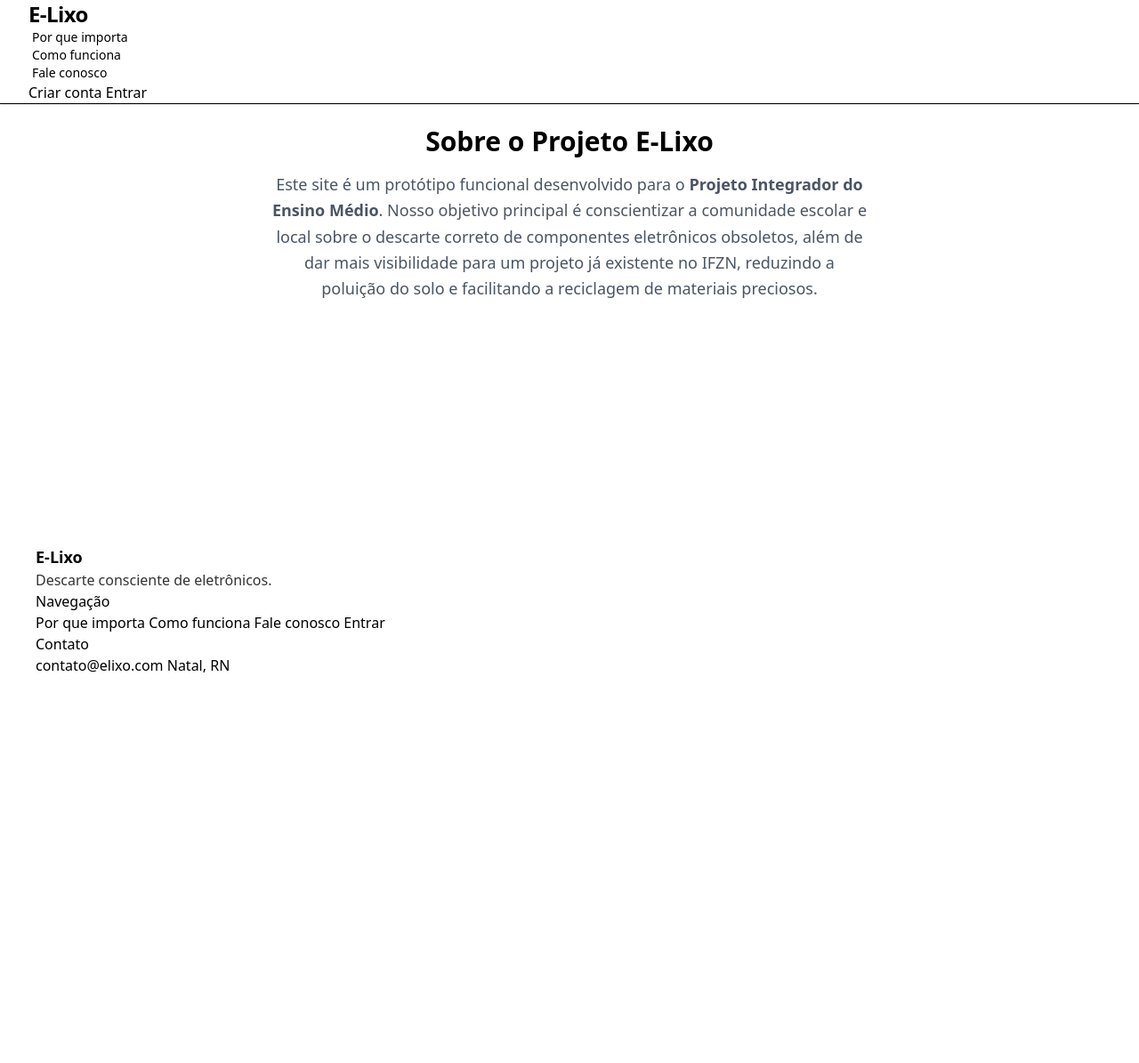
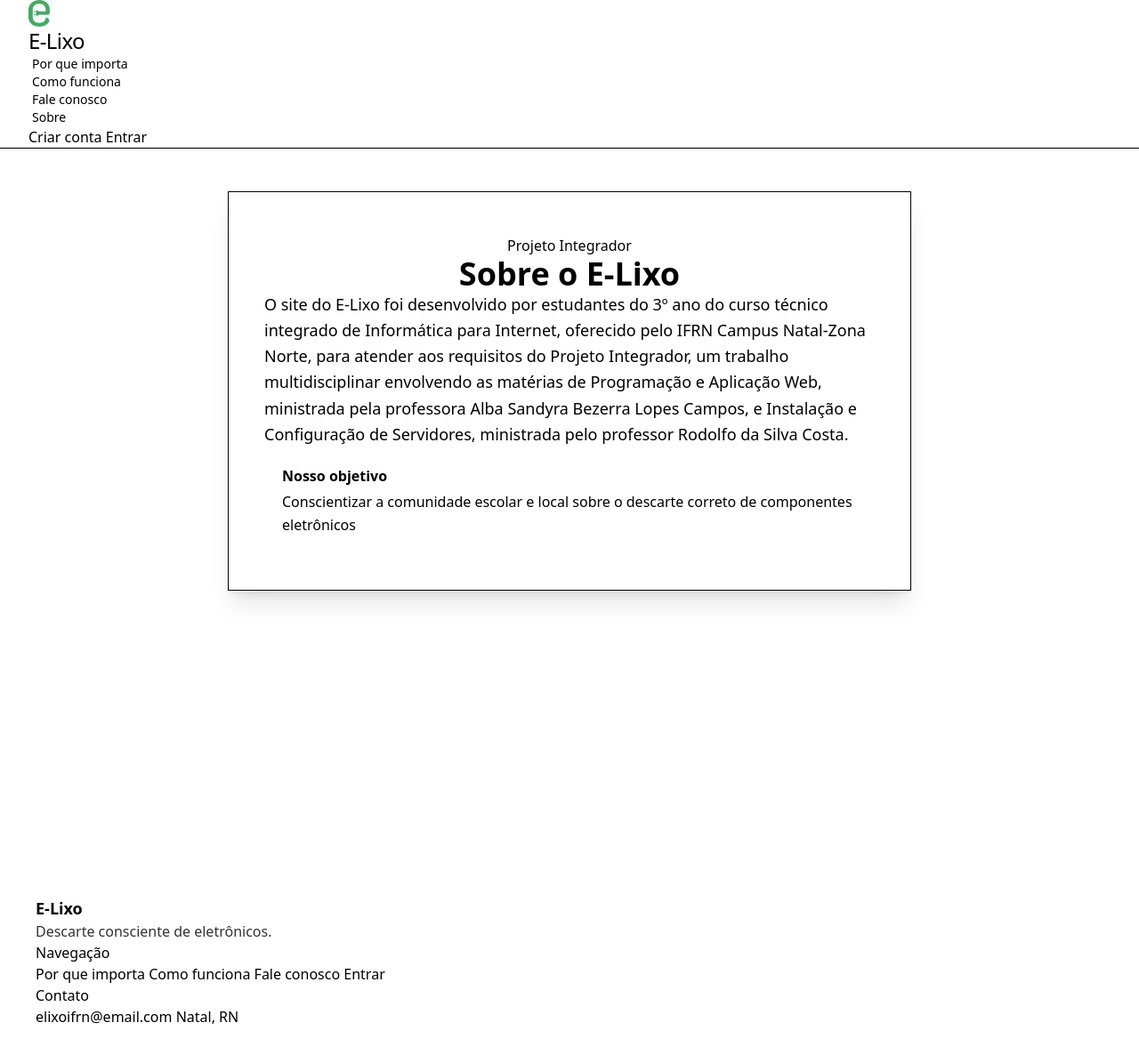
Before and after one commit to evellyn-create/E-lixo, a Flask app: page /sobre in a window 1280 px wide. Shown: the whole page at 89% size. Before the commit the page ends 756 px from the top, so only its background shows below. Run offline with Flask 3, Linux system fonts and the light colour scheme; some libraries are stand-ins or nearby versions.

Commit message:
add static e logo. add sobre

```diff
--- a/templates/base.html
+++ b/templates/base.html
@@ -30,6 +30,7 @@
               <li><a href="{{ url_for('index') }}#como-funciona">Como funciona</a></li>
               {% endif %}
               <li><a href="{{ url_for('faleconosco') }}">Fale conosco</a></li>
+              <li><a href="{{ url_for('sobre') }}">Sobre</a></li>
               {% if current_user.is_authenticated %}
               <li><a href="{{ url_for('residuo.get') }}">Resíduos</a></li>
               <li><a href="{{ url_for('mensagem.get') }}">Mensagens</a></li>
@@ -47,7 +48,8 @@
               {% endif %}
             </ul>
           </div>
-          <a href="{{ url_for('home') if current_user.is_authenticated else url_for('index') }}" class="text-xl font-black tracking-tight text-primary sm:text-2xl">E-Lixo</a>
+          <img src="/static/img/Lg verde.png" alt="" class="w-6">
+          <a href="{{ url_for('home') if current_user.is_authenticated else url_for('index') }}" class="text-xl font-medium tracking-tight text-primary sm:text-2xl">E-Lixo</a>
         </div>
 
         <nav class="navbar-center hidden lg:flex">
@@ -74,6 +76,7 @@
                 <li><a href="{{ url_for('index') }}#como-funciona">Como funciona</a></li>
          {% endif %}
           <li><a href="{{ url_for('faleconosco') }}">Fale conosco</a></li>
+          <li><a href="{{ url_for('sobre') }}">Sobre</a></li>
          </ul>
         </nav>
 
@@ -165,7 +168,7 @@
   </nav>
   <nav>
     <h6 class="footer-title">Contato</h6>
-    <span>contato@elixo.com</span>
+    <span>elixoifrn@email.com</span>
     <span>Natal, RN</span>
   </nav>
 </footer>
--- a/templates/mensagem_get.html
+++ b/templates/mensagem_get.html
@@ -28,7 +28,7 @@
           <div class="mt-2 flex items-center justify-between text-sm text-base-content/60">
             <span>
             {% if current_user.administrador %}Enviada por {{ m.autor.nome }} · {% endif %}
-            {{ m.data_envio.strftime('%d/%m/%Y %H:%M') }}
+            {{ m.data_envio|br }}
             </span>
             {% if current_user.administrador %}
             <form method="post" action="{{ url_for('mensagem.delete', id_mensagem=m.id_mensagem) }}"
--- a/templates/sobre.html
+++ b/templates/sobre.html
@@ -1,19 +1,34 @@
-<!DOCTYPE html>
-<html lang="en">
-<head>
-    <meta charset="UTF-8">
-    <meta name="viewport" content="width=device-width, initial-scale=1.0">
-    <title>Document</title>
-</head>
-<body>
-    {% extends 'base.html' %}
+{% extends 'base.html' %}
+
+{% block titulo %} Sobre {% endblock %}
+
 {% block conteudo %}
-<div class="max-w-2xl mx-auto text-center py-6">
-    <h1 class="text-3xl font-bold mb-4">Sobre o Projeto E-Lixo</h1>
-    <p class="text-lg text-gray-600 leading-relaxed">
-        Este site é um protótipo funcional desenvolvido para o <span class="font-bold">Projeto Integrador do Ensino Médio</span>. Nosso objetivo principal é conscientizar a comunidade escolar e local sobre o descarte correto de componentes eletrônicos obsoletos, além de dar mais visibilidade para um projeto já existente no IFZN, reduzindo a poluição do solo e facilitando a reciclagem de materiais preciosos.
-    </p>
-</div>
+<main class="min-h-screen px-4 py-12 sm:px-6 lg:px-8">
+  <div class="mx-auto max-w-3xl">
+
+    <article class="card bg-base-100 shadow-xl overflow-hidden border border-base-300">
+
+      <div class="h-2 bg-gradient-to-r from-primary to-secondary"></div>
+
+      <div class="card-body gap-6 p-8 sm:p-10">
+
+        <header class="text-center">
+          <span class="badge badge-primary badge-outline mb-3">Projeto Integrador</span>
+          <h1 class="text-3xl font-bold text-primary sm:text-4xl">Sobre o E-Lixo</h1>
+
+        </header>
+
+        <p class="text-base leading-relaxed text-base-content/80 sm:text-lg">
+          O site do E-Lixo foi desenvolvido por estudantes do 3º ano do curso técnico integrado
+          de Informática para Internet, oferecido pelo IFRN Campus Natal-Zona Norte, para atender
+          aos requisitos do Projeto Integrador, um trabalho multidisciplinar envolvendo as matérias de
+          Programação e Aplicação Web, ministrada pela professora Alba Sandyra Bezerra Lopes Campos,
+          e Instalação e Configuração de Servidores, ministrada pelo professor Rodolfo da Silva Costa.
+        </p>
+
+        <div class="rounded-box bg-primary/10 p-5">
+          <h2 class="mb-1 font-semibold text-primary">Nosso objetivo</h2>
+          <p class="leading-relaxed text-base-content/80">
+            Conscientizar a comunidade escolar e local sobre o descarte correto de componentes
+            eletrônicos
 {% endblock %}
-</body>
-</html>
```
Also changed, not shown: controllers/Horario.py (+31 -2 lines), static/img/Lg verde.png (added).
